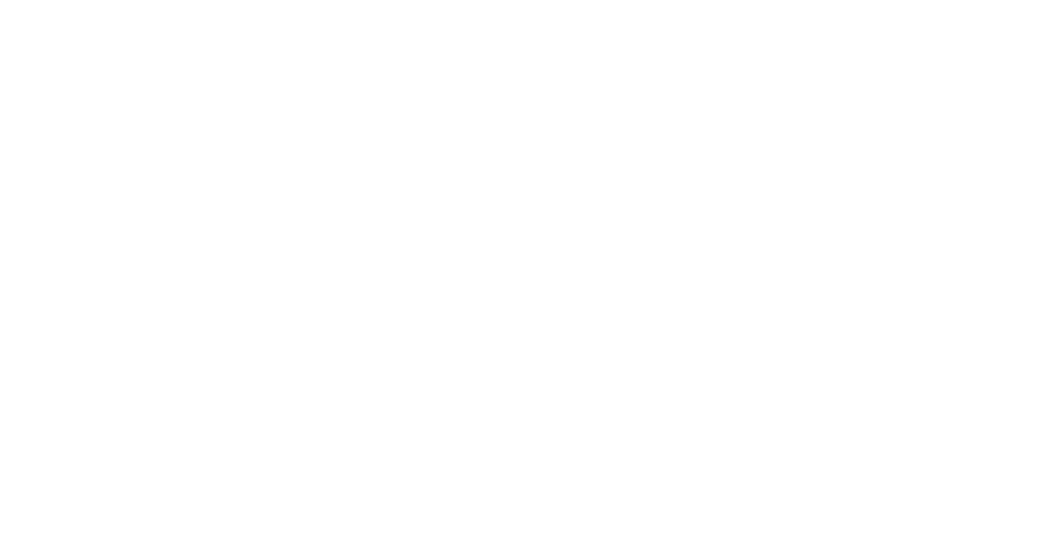
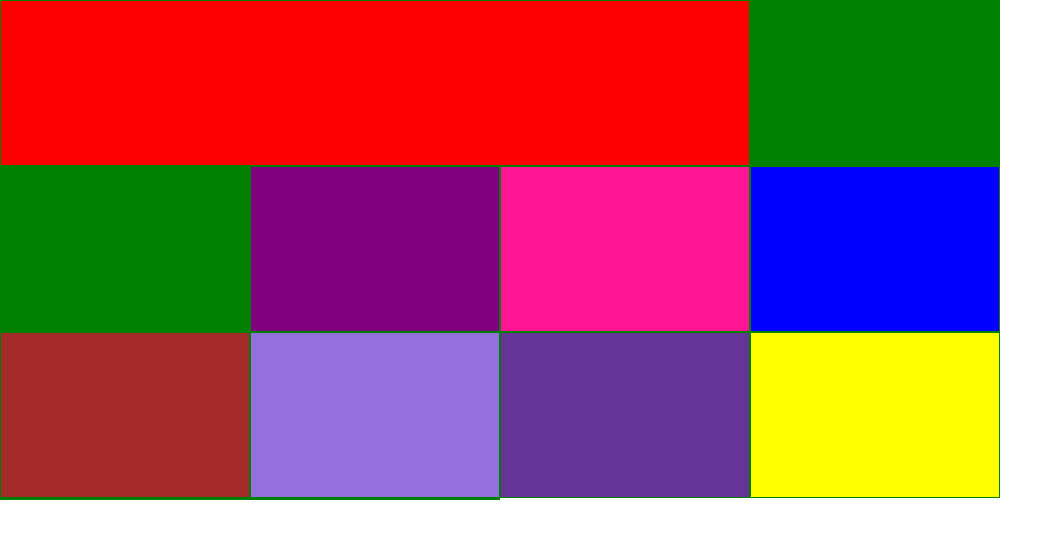
Before and after one commit to Bawantha1234/Assignment-3-Web, a plain HTML site: page Case 6.html in a window 1280 px wide. Shown: the whole page, without its empty margins (0-1063 px from the left). Drawn offline with nearby package versions, Linux system fonts and the light colour scheme.

Commit message:
Case 6 to edit

```diff
--- a/Case 6.html
+++ b/Case 6.html
@@ -2,9 +2,65 @@
 <html lang="en">
 <head>
     <meta charset="UTF-8">
-    <title></title>
+    <title>Title</title>
+    <link rel="stylesheet"href="assert/normalize.css">
+    <style>
+        section{
+            width: 1000px;
+            height: 500px;
+            display: grid;
+            /*grid-template-columns: 1fr 1fr 1fr;*/
+            /*grid-template-rows: 1fr 1fr;*/
+            grid-template-columns: repeat(4,1fr);
+            grid-template-rows: repeat(3,1fr);
+        }
+        section>div{
+            border: 1px solid green;
+            background-color:white;
+        }
+        section>div:nth-child(1){
+            background-color: red;grid-column:1/4;grid-row:4/
+        }  section>div:nth-child(2){
+               background-color: green;
+           }  section>div:nth-child(3){
+                  background-color: green;
+              }  section>div:nth-child(4){
+                     background-color: purple;
+                 }  section>div:nth-child(5){
+                        background-color: deeppink;
+                    }  section>div:nth-child(6){
+                           background-color: blue;/*grid-row: 2/4;*/
+                       }  section>div:nth-child(7){
+                              background-color: brown;
+                          }  section>div:nth-child(8){
+                                 background-color: mediumpurple;
+                             }  section>div:nth-child(9){
+                                    background-color: rebeccapurple;
+                                }  section>div:nth-child(10){
+                                       background-color: yellow;
+                                   }  section>div:nth-child(11){
+                                          background-color:darkseagreen;
+                                      }  section>div:nth-child(12){
+                                             background-color: aqua;
+                                         }
+    </style>
 </head>
 <body>
+<section>
+    <div id="1"></div>
+    <div id="2"></div>
+    <div id="3"></div>
+    <div id="4"></div>
+    <div id="5"></div>
+    <div id="6"></div>
+    <div id="7"></div>
+    <div id="8"></div>
+    <div id="9"></div>
+    <div id="10"></div>
+    <div id="11"></div>
+    <div id="12"></div>
 
+
+</section>
 </body>
 </html>
```
